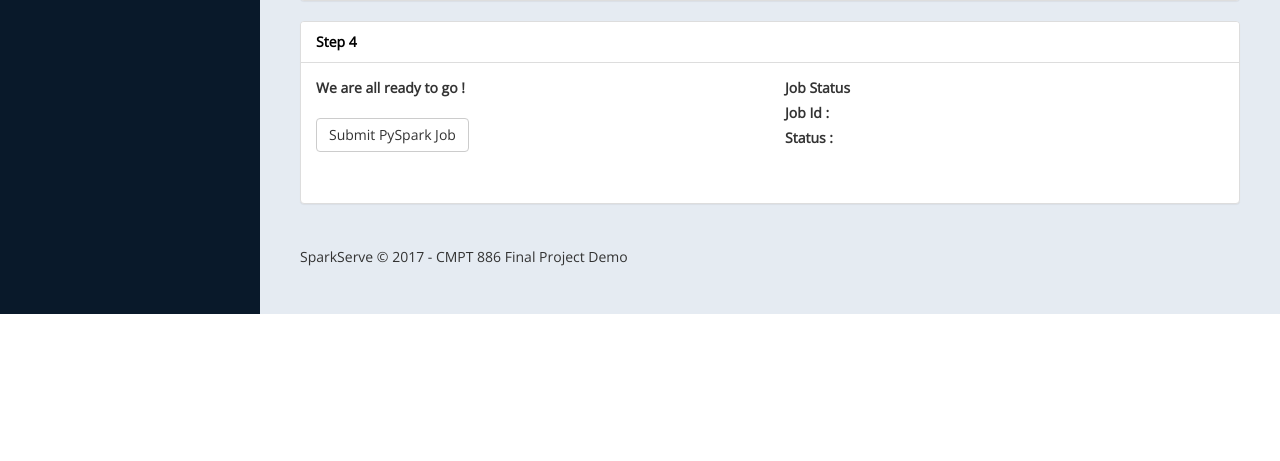
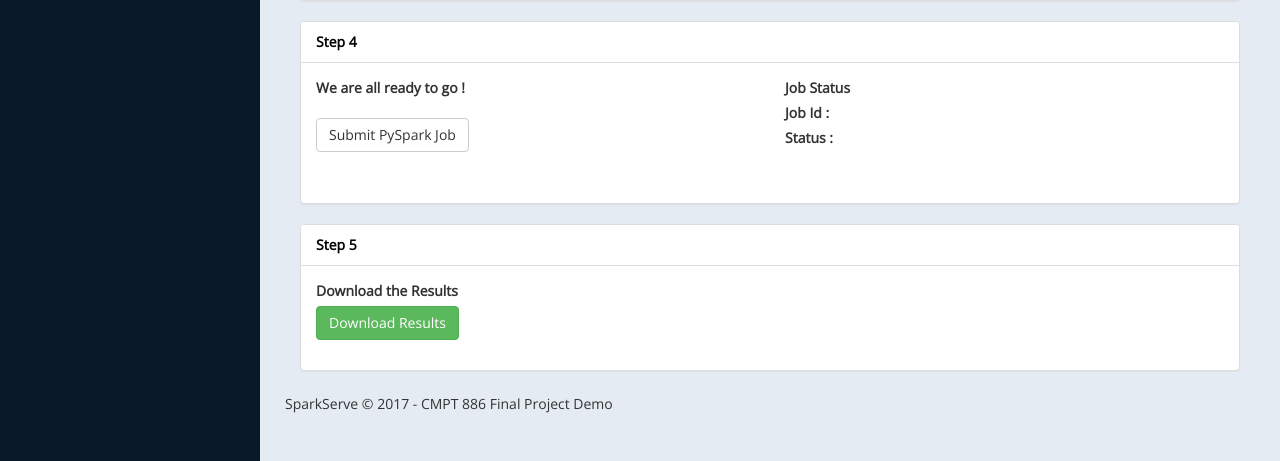
Before and after one commit to jay-maity/SparkServe, a Flask app: page / in a window 1280 px wide. Shown: the part 736-1197 px from the top of the page. Before the commit the page ends 1050 px from the top, so only its background shows below. Run offline with Flask 2, Linux system fonts and the light colour scheme; data that the repository does not hold is empty.

Commit message:
Added download facility

```diff
--- a/templates/index.html
+++ b/templates/index.html
@@ -27,7 +27,7 @@
                         <a class="active-menu" href="index.html"><i class="fa fa-dashboard"></i> Create Spark Job</a>
                     </li>
                     <li>
-                        <a href="ui-elements.html"><i class="fa fa-desktop"></i>Cluster Monitoring</a>
+                        <a target="_blank" href="http://199.60.17.159:3000/dashboard/db/server-metrics-collectd?refresh=5s&orgId=1"><i class="fa fa-desktop"></i>Cluster Monitoring</a>
                     </li>
 
 
@@ -200,7 +200,33 @@
                             </div>
                             <!-- /.row (nested) -->
                         </div>
+                        </div>
+                        </div>
+                        <div class="panel panel-default">
+                        <div class="panel-heading">
+                            Step 5
+                        </div>
+                        <div class="panel-body">
+                            <div class="row" >
+                            <div class="col-lg-6">
+
+                                    <div class="form-group">
+                               <label>Download the Results</label>
+                               <br>
+                               <input type="button" class="btn btn-success" id="download_results_but" value="Download Results" name="download_results" onclick="download_results()">
+
+
+                               </div>
+
+
+                                <!-- /.col-lg-6 (nested) -->
+                            </div>
+
+
+                            <!-- /.row (nested) -->
+                        </div>
                         <!-- /.panel-body -->
+                    </div>
                     </div>
                 </div>
                 <!-- /. ROW  -->
@@ -356,15 +382,18 @@ getDataFiles();
                         $('#job_status').css('color','green');
                         $('#job_status').html(result.state);
                         alert('Job Completed');
+                        $('#download_results_but').show();
 
                     }else if(result.state == 'dead'){
                         $('#job_status').css('color','red');
                         $('#job_status').html(result.state);
                         $('#job_log').html("<br>Log: "+result.log);
+                        $('#download_results_but').hide();
 
                     }else{
                         $('#job_status').html(result.state+'...');
-                        checkStatus(input_file, result.id)
+                        checkStatus(input_file, result.id);
+                        $('#download_results_but').hide();
                     }
 
                 }
@@ -403,16 +432,20 @@ function checkStatus(fileid, execid) {
                     if(result.state == 'success'){
                          $('#job_status').css('color','green');
                          $('#job_status').html(result.state);
+
                         alert('Job Completed');
+                        $('#download_results_but').show();
 
 
                     }else if(result.state == 'dead'){
                         $('#job_status').css('color','red');
                         $('#job_status').html(result.state);
                         $('#job_log').html("<br>Log: "+result.log);
+                        $('#download_results_but').hide();
 
                     }else{
                         $('#job_status').html(result.state+'...');
+                        $('#download_results_but').hide();
                         setTimeout(checkStatus(fileid, execid), interval);
                     }
 
@@ -427,6 +460,34 @@ function checkStatus(fileid, execid) {
     });
 }
 
+    function download_results(){
+        var job_id = $('#job_id').val();
+
+        $.ajax({
+
+            url: 'api/file/'+job_id+'/output',
+            success: function (data) {
+
+                    data = JSON.parse(data);
+
+                if(data.status == 'fail'){
+                    result = data.result;
+
+                    alert('Download Failed ' +result.message + " , Please try again");
+
+
+
+                }
+
+            },
+            complete: function (data) {
+                    // Schedule the next
+
+
+            }
+    });
+
+    }
 
     </script>
 
--- a/views.py
+++ b/views.py
@@ -267,8 +267,8 @@ def job_status(fileid, execid):
 
     return JSONOutputConverter.getString(output)
 
-@app.route('/api/file/<fileid>/<execid>/output')
-def get_output(fileid, execid):
+@app.route('/api/file/<execid>/output')
+def get_output(execid):
     """
     get the status
     :return:
```
